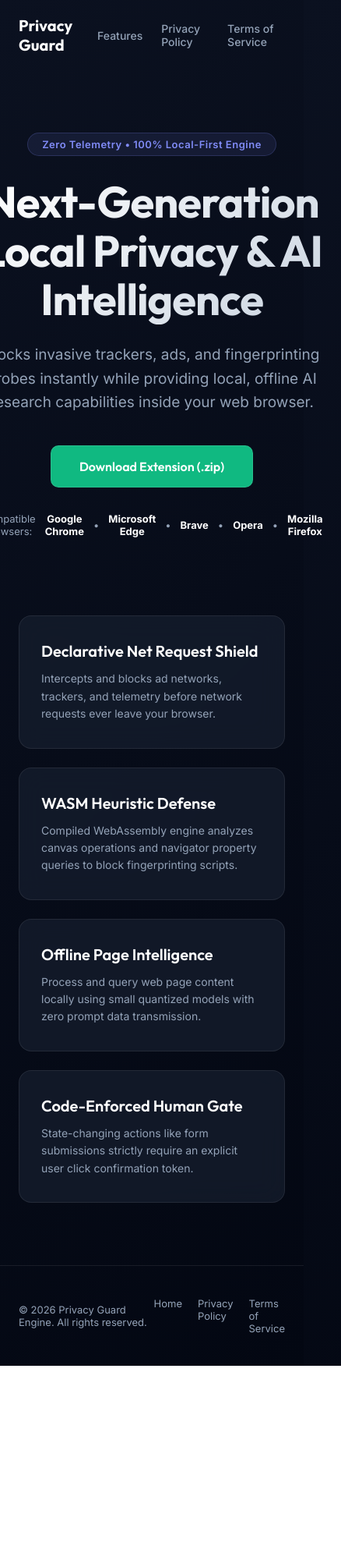
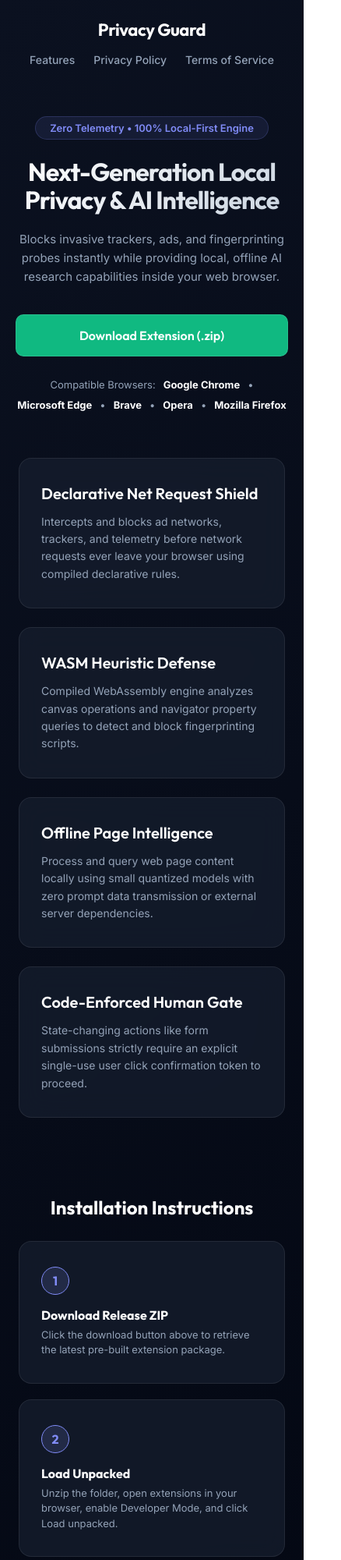
Before and after one commit to wachanga173/aibrowser, a browser extension: page public/index.html in a window 390 px wide. Shown: the top 2000 px of the page at 78% size, 438 px wide, since content can reach past the window. Before the commit the page ends 1751 px from the top, so only its background shows below. Drawn offline with Linux system fonts and the light colour scheme; no server answers.

Commit message:
fix: responsive 2x2 grid layout and dynamic mobile screen scaling

```diff
--- a/public/index.html
+++ b/public/index.html
@@ -36,13 +36,14 @@
       align-items: center;
       min-height: 100vh;
       -webkit-font-smoothing: antialiased;
+      overflow-x: hidden;
     }
 
     /* Navigation Header */
     header {
       width: 100%;
       max-width: 1100px;
-      padding: 20px 24px;
+      padding: 24px 24px;
       display: flex;
       justify-content: space-between;
       align-items: center;
@@ -50,13 +51,11 @@
 
     .brand-logo {
       font-family: var(--font-heading);
-      font-size: 20px;
+      font-size: 22px;
       font-weight: 700;
       color: #ffffff;
       text-decoration: none;
-      display: flex;
-      align-items: center;
-      gap: 10px;
+      letter-spacing: -0.5px;
     }
 
     .nav-links {
@@ -77,23 +76,19 @@
 
     /* Animations */
     @keyframes fadeInUp {
-      from { opacity: 0; transform: translateY(24px); }
+      from { opacity: 0; transform: translateY(20px); }
       to { opacity: 1; transform: translateY(0); }
     }
 
-    @keyframes fadeInSlow {
-      from { opacity: 0; }
-      to { opacity: 1; }
-    }
+    .animate-1 { animation: fadeInUp 0.7s cubic-bezier(0.16, 1, 0.3, 1) forwards; }
+    .animate-2 { animation: fadeInUp 0.7s cubic-bezier(0.16, 1, 0.3, 1) 0.1s forwards; opacity: 0; }
+    .animate-3 { animation: fadeInUp 0.7s cubic-bezier(0.16, 1, 0.3, 1) 0.2s forwards; opacity: 0; }
 
-    .animate-1 { animation: fadeInUp 0.8s cubic-bezier(0.16, 1, 0.3, 1) forwards; }
-    .animate-2 { animation: fadeInUp 0.8s cubic-bezier(0.16, 1, 0.3, 1) 0.15s forwards; opacity: 0; }
-    .animate-3 { animation: fadeInUp 0.8s cubic-bezier(0.16, 1, 0.3, 1) 0.3s forwards; opacity: 0; }
-
-    /* Hero Section */
+    /* Dynamic Hero Section */
     .hero-container {
+      width: 100%;
       max-width: 900px;
-      padding: 80px 24px 60px 24px;
+      padding: 60px 24px 40px 24px;
       text-align: center;
     }
 
@@ -107,16 +102,15 @@
       color: var(--primary-accent);
       font-size: 13px;
       font-weight: 600;
-      margin-bottom: 28px;
-      letter-spacing: 0.5px;
+      margin-bottom: 24px;
     }
 
     .hero-title {
       font-family: var(--font-heading);
-      font-size: 56px;
+      font-size: clamp(32px, 6vw, 56px);
       font-weight: 700;
       line-height: 1.12;
-      margin: 0 0 24px 0;
+      margin: 0 0 20px 0;
       background: linear-gradient(135deg, #ffffff 0%, #cbd5e1 100%);
       -webkit-background-clip: text;
       -webkit-text-fill-color: transparent;
@@ -124,15 +118,15 @@
     }
 
     .hero-subtitle {
-      font-size: 19px;
+      font-size: clamp(15px, 2.5vw, 19px);
       color: var(--text-sub);
       max-width: 680px;
-      margin: 0 auto 40px auto;
+      margin: 0 auto 36px auto;
       line-height: 1.6;
       font-weight: 400;
     }
 
-    /* Clean Solid Button (No Glow) */
+    /* Clean Solid Button */
     .btn-download-clean {
       display: inline-flex;
       align-items: center;
@@ -147,6 +141,7 @@
       text-decoration: none;
       border: 1px solid rgba(255, 255, 255, 0.1);
       transition: background-color 0.2s ease, transform 0.2s ease;
+      width: auto;
     }
 
     .btn-download-clean:hover {
@@ -156,22 +151,23 @@
 
     .browsers-bar {
       display: flex;
-      gap: 12px;
+      gap: 10px;
       justify-content: center;
       align-items: center;
-      margin-top: 32px;
+      flex-wrap: wrap;
+      margin-top: 28px;
       font-size: 13px;
       color: var(--text-sub);
     }
 
-    /* Features Section */
+    /* Symmetrical 2x2 Even Grid */
     .features-grid {
       display: grid;
-      grid-template-columns: repeat(auto-fit, minmax(260px, 1fr));
+      grid-template-columns: repeat(2, 1fr);
       gap: 24px;
-      max-width: 1100px;
+      max-width: 1000px;
       width: 100%;
-      padding: 40px 24px 80px 24px;
+      padding: 40px 24px 60px 24px;
     }
 
     .glass-card {
@@ -182,6 +178,9 @@
       border-radius: 16px;
       padding: 32px 28px;
       text-align: left;
+      display: flex;
+      flex-direction: column;
+      justify-content: flex-start;
       transition: border-color 0.3s ease, transform 0.3s ease;
     }
 
@@ -196,6 +195,7 @@
       font-weight: 600;
       color: #ffffff;
       margin: 0 0 12px 0;
+      line-height: 1.3;
     }
 
     .feature-desc {
@@ -205,18 +205,55 @@
       margin: 0;
     }
 
+    /* Installation Steps Section */
+    .install-steps {
+      max-width: 1000px;
+      width: 100%;
+      padding: 20px 24px 60px 24px;
+    }
+
+    .steps-grid {
+      display: grid;
+      grid-template-columns: repeat(3, 1fr);
+      gap: 20px;
+    }
+
+    .step-card {
+      display: flex;
+      flex-direction: column;
+      gap: 16px;
+    }
+
+    .step-number {
+      width: 36px;
+      height: 36px;
+      border-radius: 50%;
+      background: rgba(129, 140, 248, 0.15);
+      border: 1px solid var(--primary-accent);
+      color: var(--primary-accent);
+      font-family: var(--font-heading);
+      font-weight: 700;
+      font-size: 16px;
+      display: flex;
+      align-items: center;
+      justify-content: center;
+      flex-shrink: 0;
+    }
+
     /* Footer */
     footer {
       width: 100%;
       max-width: 1100px;
       border-top: 1px solid var(--border-color);
-      padding: 40px 24px;
+      padding: 36px 24px;
       margin-top: auto;
       display: flex;
       justify-content: space-between;
       align-items: center;
       font-size: 13px;
       color: var(--text-sub);
+      flex-wrap: wrap;
+      gap: 16px;
     }
 
     .footer-links {
@@ -231,6 +268,31 @@
     }
 
     .footer-links a:hover { color: #ffffff; }
+
+    /* Responsive Mobile Breakpoints */
+    @media (max-width: 768px) {
+      header {
+        flex-direction: column;
+        gap: 16px;
+        text-align: center;
+      }
+      .features-grid {
+        grid-template-columns: 1fr;
+      }
+      .steps-grid {
+        grid-template-columns: 1fr;
+      }
+      .hero-container {
+        padding: 40px 20px 20px 20px;
+      }
+      .btn-download-clean {
+        width: 100%;
+      }
+      footer {
+        flex-direction: column;
+        text-align: center;
+      }
+    }
   </style>
 </head>
 <body>
@@ -247,7 +309,7 @@
     </nav>
   </header>
 
-  <!-- Hero Section with Staggered Text Animations -->
+  <!-- Hero Section -->
   <div class="hero-container">
     <div class="hero-badge animate-1">
       Zero Telemetry &bull; 100% Local-First Engine
@@ -275,30 +337,61 @@
     </div>
   </div>
 
-  <!-- Features Grid -->
+  <!-- Evenly Arranged 2x2 Features Grid -->
   <div id="features" class="features-grid">
     <div class="glass-card">
       <h3 class="feature-title">Declarative Net Request Shield</h3>
-      <p class="feature-desc">Intercepts and blocks ad networks, trackers, and telemetry before network requests ever leave your browser.</p>
+      <p class="feature-desc">Intercepts and blocks ad networks, trackers, and telemetry before network requests ever leave your browser using compiled declarative rules.</p>
     </div>
 
     <div class="glass-card">
       <h3 class="feature-title">WASM Heuristic Defense</h3>
-      <p class="feature-desc">Compiled WebAssembly engine analyzes canvas operations and navigator property queries to block fingerprinting scripts.</p>
+      <p class="feature-desc">Compiled WebAssembly engine analyzes canvas operations and navigator property queries to detect and block fingerprinting scripts.</p>
     </div>
 
     <div class="glass-card">
       <h3 class="feature-title">Offline Page Intelligence</h3>
-      <p class="feature-desc">Process and query web page content locally using small quantized models with zero prompt data transmission.</p>
+      <p class="feature-desc">Process and query web page content locally using small quantized models with zero prompt data transmission or external server dependencies.</p>
     </div>
 
     <div class="glass-card">
       <h3 class="feature-title">Code-Enforced Human Gate</h3>
-      <p class="feature-desc">State-changing actions like form submissions strictly require an explicit user click confirmation token.</p>
+      <p class="feature-desc">State-changing actions like form submissions strictly require an explicit single-use user click confirmation token to proceed.</p>
     </div>
   </div>
 
-  <!-- Multi-Page Navigation Footer (No GitHub mentions) -->
+  <!-- Installation Steps -->
+  <div class="install-steps">
+    <h2 style="font-family: var(--font-heading); color: #ffffff; margin-bottom: 28px; text-align: center; font-size: clamp(24px, 4vw, 32px);">Installation Instructions</h2>
+
+    <div class="steps-grid">
+      <div class="glass-card step-card">
+        <div class="step-number">1</div>
+        <div>
+          <h4 style="margin: 0 0 6px 0; color: #fff; font-size: 16px; font-family: var(--font-heading);">Download Release ZIP</h4>
+          <p style="margin: 0; font-size: 13px; color: var(--text-sub); line-height: 1.5;">Click the download button above to retrieve the latest pre-built extension package.</p>
+        </div>
+      </div>
+
+      <div class="glass-card step-card">
+        <div class="step-number">2</div>
+        <div>
+          <h4 style="margin: 0 0 6px 0; color: #fff; font-size: 16px; font-family: var(--font-heading);">Load Unpacked</h4>
+          <p style="margin: 0; font-size: 13px; color: var(--text-sub); line-height: 1.5;">Unzip the folder, open extensions in your browser, enable Developer Mode, and click Load unpacked.</p>
+        </div>
+      </div>
+
+      <div class="glass-card step-card">
+        <div class="step-number">3</div>
+        <div>
+          <h4 style="margin: 0 0 6px 0; color: #fff; font-size: 16px; font-family: var(--font-heading);">Active Protection</h4>
+          <p style="margin: 0; font-size: 13px; color: var(--text-sub); line-height: 1.5;">The Privacy Guard shield icon will appear in your toolbar to instantly protect browsing.</p>
+        </div>
+      </div>
+    </div>
+  </div>
+
+  <!-- Footer -->
   <footer>
     <div>&copy; 2026 Privacy Guard Engine. All rights reserved.</div>
     <div class="footer-links">
```
